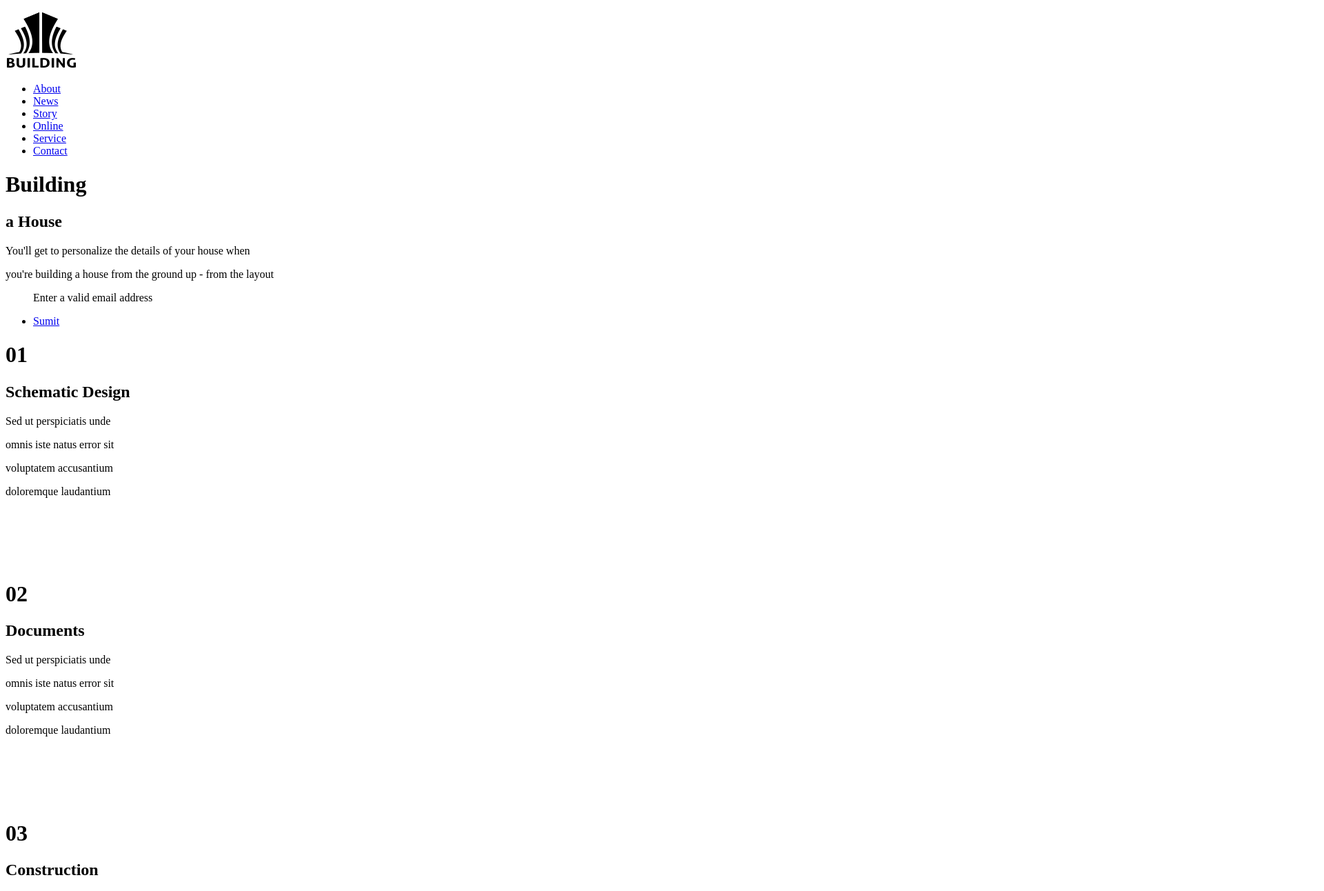
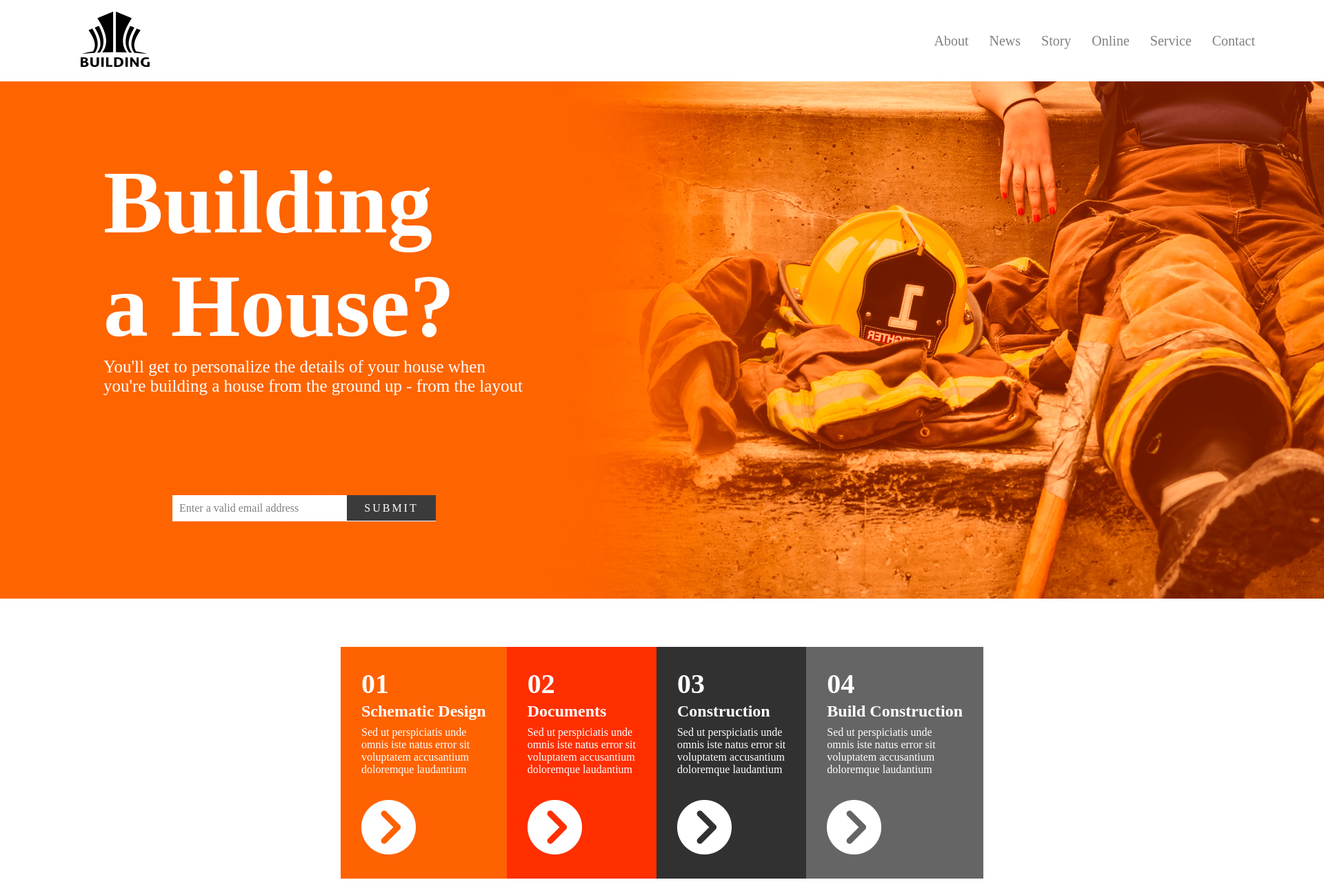
Before and after one commit to joy273609/Front-end-web, a plain HTML site: page 1115-RWD網頁作業/index.html in a window 1280 px wide. Shown: the top 1292 px of the page at 69% size, 1920 px wide, since content can reach past the window. Drawn offline with Linux system fonts and the light colour scheme.

Commit message:
1117__1725_modify

```diff
--- a/1115-RWD網頁作業/index.html
+++ b/1115-RWD網頁作業/index.html
@@ -4,7 +4,7 @@
     <meta charset="UTF-8">
     <meta name="viewport" content="width=device-width, initial-scale=1.0">
     <title>Buildind</title>
-    <link rel="stylesheet" href="/1115-RWD網頁作業/style.css">
+    <link rel="stylesheet" href="./style.css">
 </head>
 <body>
     <div class="header">
@@ -19,17 +19,19 @@
         </ul>
     </div>
     <div class="F1">
-        <h1>Building</h1>
-        <h2>a House</h2>
-        <p>You'll get to personalize the details of your house when</p>
-        <p>you're building a house from the ground up - from the layout</p>
-        <ul>
-            <p>Enter a valid email address</p>
-            <li><a href="網址">Sumit</a></li>
-        </ul>
+        <div>
+            <h1>Building</h1>
+            <h2>a House?</h2>
+            <p>You'll get to personalize the details of your house when</p>
+            <p>you're building a house from the ground up - from the layout</p>
+            <ul>
+                <li>Enter a valid email address</li>
+                <li><a href="網址">SUBMIT</a></li>
+            </ul>
+        </div>
     </div>
     <div class="F2">
-        <div>
+        <div class="inside1">
             <h1>01</h1>
             <h2>Schematic Design</h2>
             <p>Sed ut perspiciatis unde</p>
@@ -39,17 +41,19 @@
             <img src="./images/arrow.png" alt="enter">
         </div>
 
-        <div>
+        <div class="inside2">
             <h1>02</h1>
             <h2>Documents</h2>
             <p>Sed ut perspiciatis unde</p>
             <p>omnis iste natus error sit</p>
             <p>voluptatem accusantium</p>
             <p>doloremque laudantium</p>
-            <img src="./images/arrow.png" alt="enter">
+            <li>
+                <a href="#"><img src="./images/arrow.png" alt="enter"></a>
+            </li>
         </div>
 
-        <div>
+        <div class="inside3">
             <h1>03</h1>
             <h2>Construction</h2>
             <p>Sed ut perspiciatis unde</p>
@@ -59,7 +63,7 @@
             <img src="./images/arrow.png" alt="enter">
         </div>
 
-        <div>
+        <div class="inside4">
             <h1>04</h1>
             <h2>Build Construction</h2>
             <p>Sed ut perspiciatis unde</p>
--- a/1115-RWD網頁作業/style.css
+++ b/1115-RWD網頁作業/style.css
@@ -1,36 +1,163 @@
-*{}
-body{}
-.header{}
-.header img{}
-.header ul{}
-.header li{}
-.header a{}
+*{
+    padding: 0;
+    margin: 0;
+    list-style: none;
+    box-sizing: border-box;
+}
+body{
+    width: 1920px;
+}
+
+.header{
+    display: flex;
+    justify-content: space-between;
+    align-items: center;
+}
+
+.header img{
+    margin-left: 100px;
+    padding: 15px;
+}
+.header ul{
+    margin-right: 100px;
+}
+.header li{
+    float: left;
+    margin-left: 30px;
+}
+.header a{
+    color: gray;
+    text-decoration: none;
+    font-size: 20px;
+}
 .header a:hover{}
 .header a:visited{}
 
-.F1{}
-.F1 h1{}
-.F1 h2{}
-.F1 p{}
-.F1 ul{}
-.F1 li{}
-.F1 a{}
-.F1 a:hover{}
+.F1{
+    background-image: url(./images/banner.jpg);
+    height: 750px;
+    position: relative;
+}
 
-.F2{}
-.F2 div{}
-.F2 div h1{}
-.F2 div h2{}
-.F2 div p{}
-.F2 div img{}
+.F1 div{
+    position: absolute;
+    top: 100px;
+    left: 150px;
+}
+.F1 div h1{
+    color: white;
+    font-size: 130px;
+}
+.F1 div h2{
+    color: white;
+    font-size: 130px;
+}
+.F1 div p{
+    color: white;
+    font-size: 25px;
+}
+.F1 div ul{
+    position: absolute;
+    top: 500px;
+    left: 100px;
+}
+.F1 div li{
+    float: left;
+    background-color: white;
+    padding: 10px;
+    color: gray;
+    padding-right: 0;
+}
+.F1 div li a{
+    background-color: #3c3b3b;
+    color: white;
+    padding: 10px 25px;
+    margin-left: 60px;
+    text-decoration: none;
+    letter-spacing: 3px;
+}
+.F1 div li a:hover{}
 
-.F3{}
-.F3 h1{}
-.F3 p{}
-.F3 ul{}
+.F2{
+    display: flex;
+    justify-content: center;
+    padding: 70px 0;
+}
+
+.F2 h1{
+    font-size: 40px;
+    color: white;
+    padding-bottom: 3px;
+}
+
+.F2 h2{
+    color: white;
+    padding-bottom: 8px;
+}
+
+.F2 p{
+    color: white;
+}
+
+.F2 img{
+    padding-top: 35px;
+}
+
+
+.F2 .inside1{
+    background-color: rgb(255, 98, 0);
+    padding: 30px;
+}
+
+.F2 .inside2{
+    background-color: rgb(255, 47, 0);
+    padding: 30px;
+}
+
+.F2 .inside3{
+    background-color: rgb(50, 49, 49);
+    padding: 30px;
+}
+
+.F2 .inside4{
+    background-color: rgb(101, 101, 101);
+    padding: 30px;
+}
+
+
+.F3{
+    background-color: #ede9e9;
+    justify-items: center;
+    padding: 70px 0;
+    box-sizing: border-box;
+}
+.F3 h1{
+    color: rgb(255, 98, 0) ;
+    font-size: 60px;
+    font-weight: bold;
+    margin-bottom: 10px;
+}
+.F3 p{
+    color: gray;
+    font-size: 20px;
+    line-height: 30px;
+}
+.F3 ul{
+
+}
 .F3 li{}
-.F3 a{}
-.F3 a:hover{}
+.F3 a{
+    padding: 15px 40px;
+    background: linear-gradient(to right,rgb(249, 123, 45), rgb(255, 47, 0)) ;
+    margin-top: 30px;
+    color: white;
+    text-decoration: none;
+    letter-spacing: 3px;
+    display: block;
+}
+.F3 a:hover{
+    font-size: larger;
+}
 .F3 a:visited{}
 
 .F4{}
```
Also changed, not shown: 1 other file.
